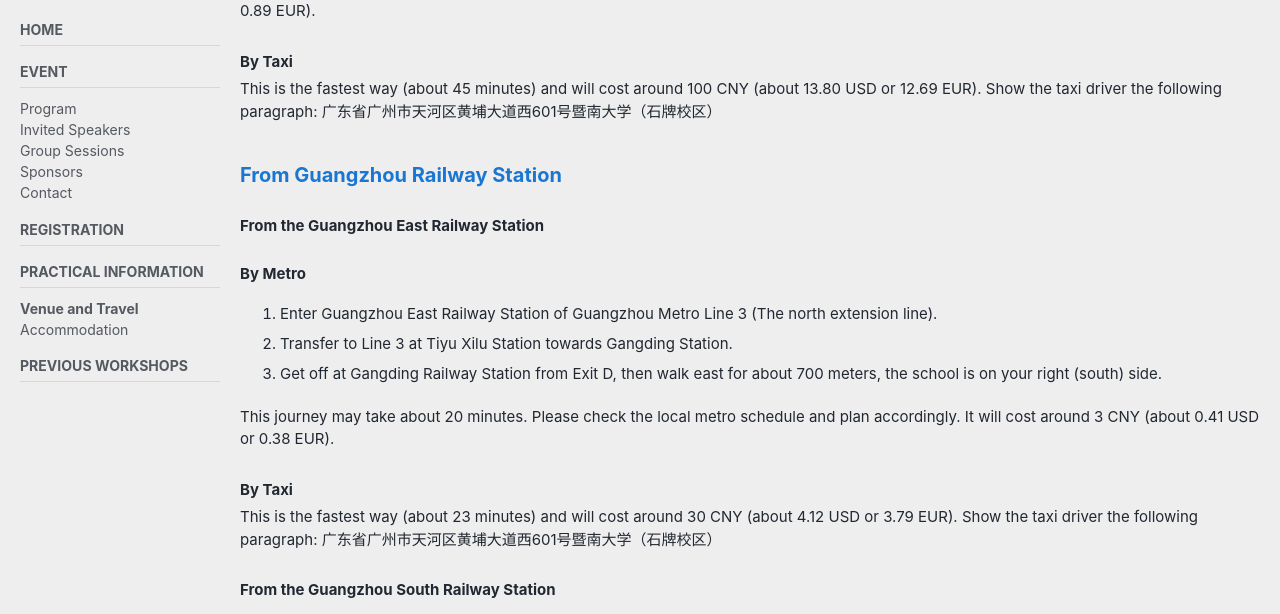
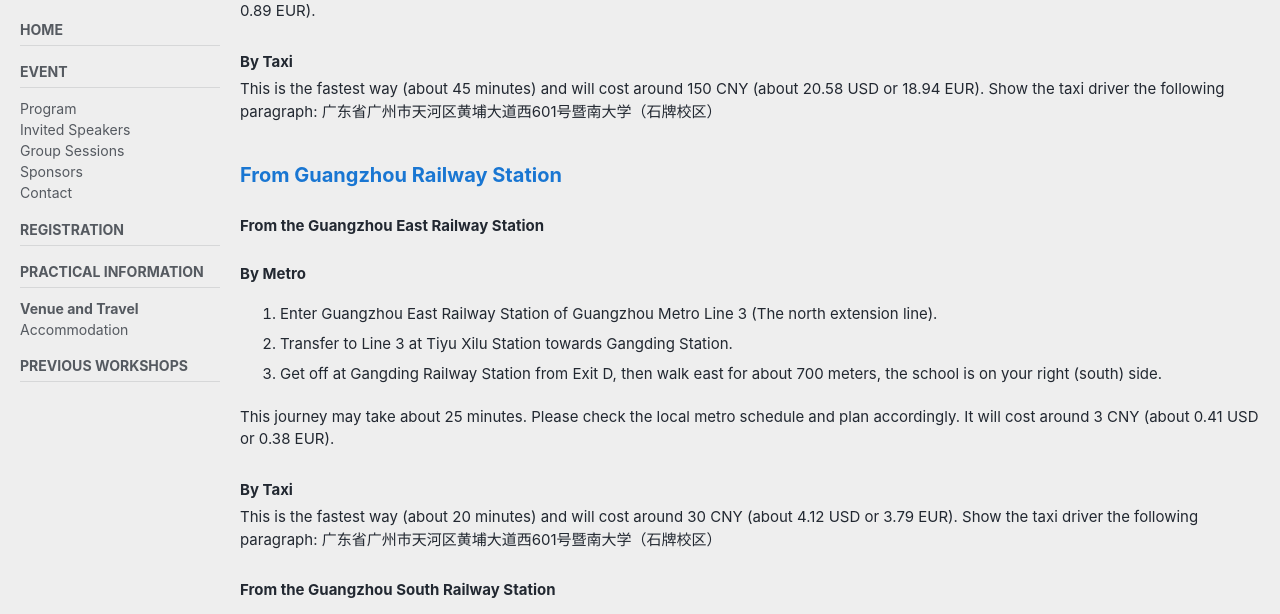
Before and after one commit to cryptanalysisbench/SATbench, a Jekyll site: the page built from travel.md, in a window 1280 px wide and 900 px high, scrolled down 1106 px. Shown: the part 181-795 px from the top of the window. Built offline with Jekyll 4.4.1, drawn with Linux system fonts in a browser that asks for light colours; cached includes are drawn as plain includes; nearby versions of some CDN libraries; our own code applies the rules of GitHub Pages for plain Markdown files.

Commit message:
Update travel.md

```diff
--- a/travel.md
+++ b/travel.md
@@ -30,7 +30,7 @@ We recommend two ways to get to Guangzhou. One is to take a plane to Guangzhou B
 
 This journey may take about an hour. Please check the local metro schedule and plan accordingly. It will cost around 7 CNY (about 0.97 USD or 0.89 EUR).
 #### By Taxi
-This is the fastest way (about 45 minutes) and will cost around 100 CNY (about 13.80 USD or 12.69 EUR). Show the taxi driver the following paragraph: 广东省广州市天河区黄埔大道西601号暨南大学（石牌校区）
+This is the fastest way (about 45 minutes) and will cost around 150 CNY (about 20.58 USD or 18.94 EUR). Show the taxi driver the following paragraph: 广东省广州市天河区黄埔大道西601号暨南大学（石牌校区）
 ### From Guangzhou Railway Station
 #### From the Guangzhou East Railway Station
 #### By Metro
@@ -38,9 +38,9 @@ This is the fastest way (about 45 minutes) and will cost around 100 CNY (about 1
 2. Transfer to Line 3 at Tiyu Xilu Station towards Gangding Station.
 3. Get off at Gangding Railway Station from Exit D, then walk east for about 700 meters, the school is on your right (south) side.
 
-This journey may take about 20 minutes. Please check the local metro schedule and plan accordingly. It will cost around 3 CNY (about 0.41 USD or 0.38 EUR).
+This journey may take about 25 minutes. Please check the local metro schedule and plan accordingly. It will cost around 3 CNY (about 0.41 USD or 0.38 EUR).
 #### By Taxi
-This is the fastest way (about 23 minutes) and will cost around 30 CNY (about 4.12 USD or 3.79 EUR). Show the taxi driver the following paragraph: 广东省广州市天河区黄埔大道西601号暨南大学（石牌校区）
+This is the fastest way (about 20 minutes) and will cost around 30 CNY (about 4.12 USD or 3.79 EUR). Show the taxi driver the following paragraph: 广东省广州市天河区黄埔大道西601号暨南大学（石牌校区）
 #### From the Guangzhou South Railway Station
 #### By Metro
 1. Enter Guangzhou South Railway Station of Guangzhou Metro Line 7.
```
